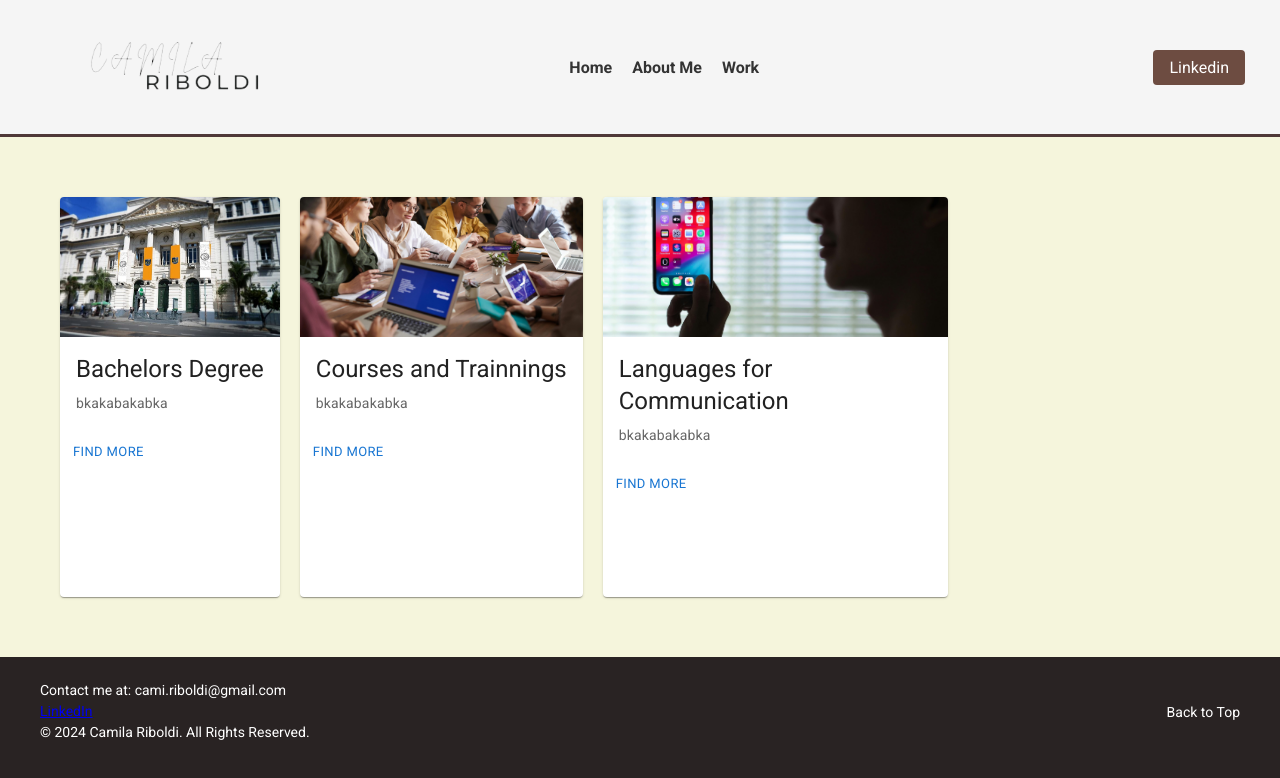
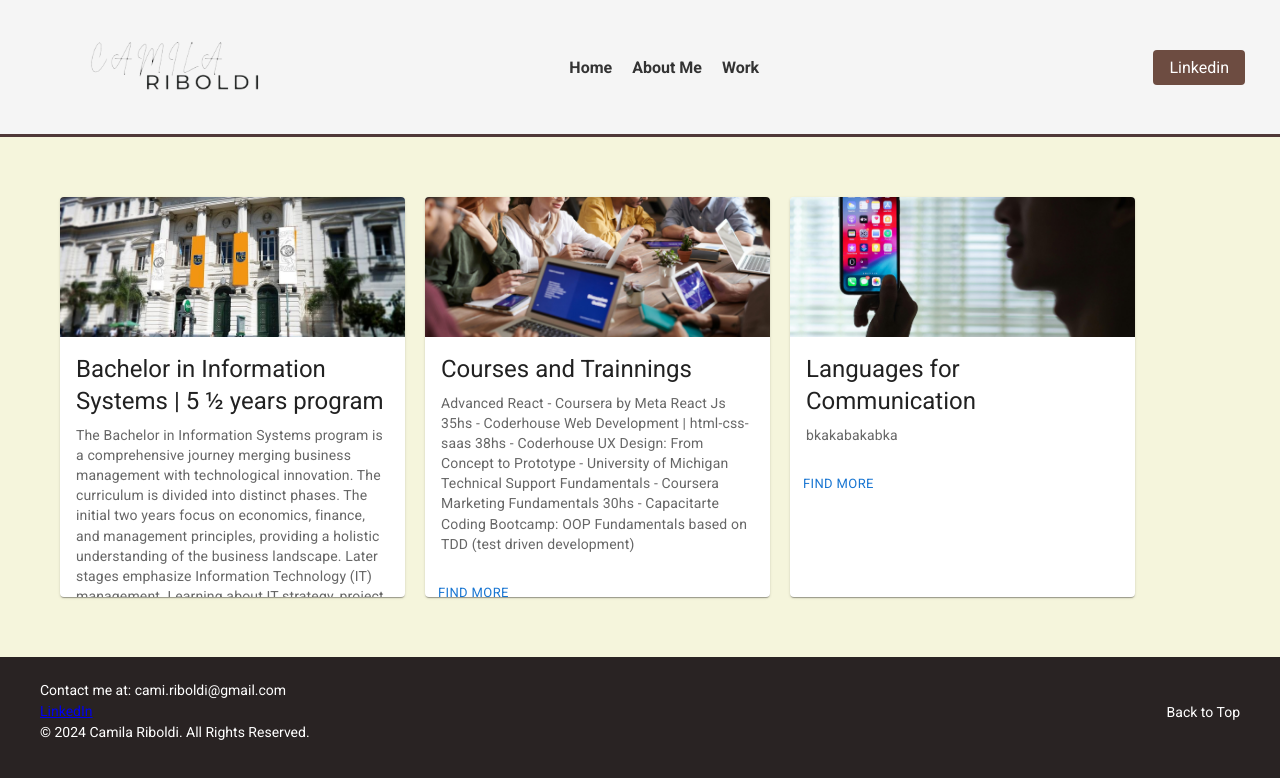
Before and after one commit to riboldicamila/camila-riboldi-portfolio, a React (Create React App) app: page /about-me in a window 1280 px wide. Shown: the top 778 px of the page. Built offline with nearby package versions, Linux system fonts and the light colour scheme.

Commit message:
update data

```diff
--- a/src/Components/AboutMe/AboutMe.js
+++ b/src/Components/AboutMe/AboutMe.js
@@ -11,13 +11,22 @@ function AboutMe() {
     <div className="card-container">
       <HomeCard
         image={university}
-        title="Bachelors Degree"
-        text="bkakabakabka"
+        title="Bachelor in Information Systems | 5 ½ years program"
+        text="The Bachelor in Information Systems program is a comprehensive journey merging business management with technological innovation.
+        The curriculum is divided into distinct phases. The initial two years focus on economics, finance, and management principles, providing a holistic understanding of the business landscape.
+        Later stages emphasize Information Technology (IT) management. Learning about IT strategy, project management, and programming foundations."
       />
       <HomeCard
         image={languages}
         title="Courses and Trainnings"
-        text="bkakabakabka"
+        text="
+        Advanced React - Coursera by Meta
+        React Js 35hs - Coderhouse
+        Web Development | html-css-saas 38hs - Coderhouse
+        UX Design: From Concept to Prototype - University of Michigan
+        Technical Support Fundamentals - Coursera
+        Marketing Fundamentals 30hs - Capacitarte
+        Coding Bootcamp: OOP Fundamentals based on TDD (test driven development)"
       />
       <HomeCard
         image={courses}
```
